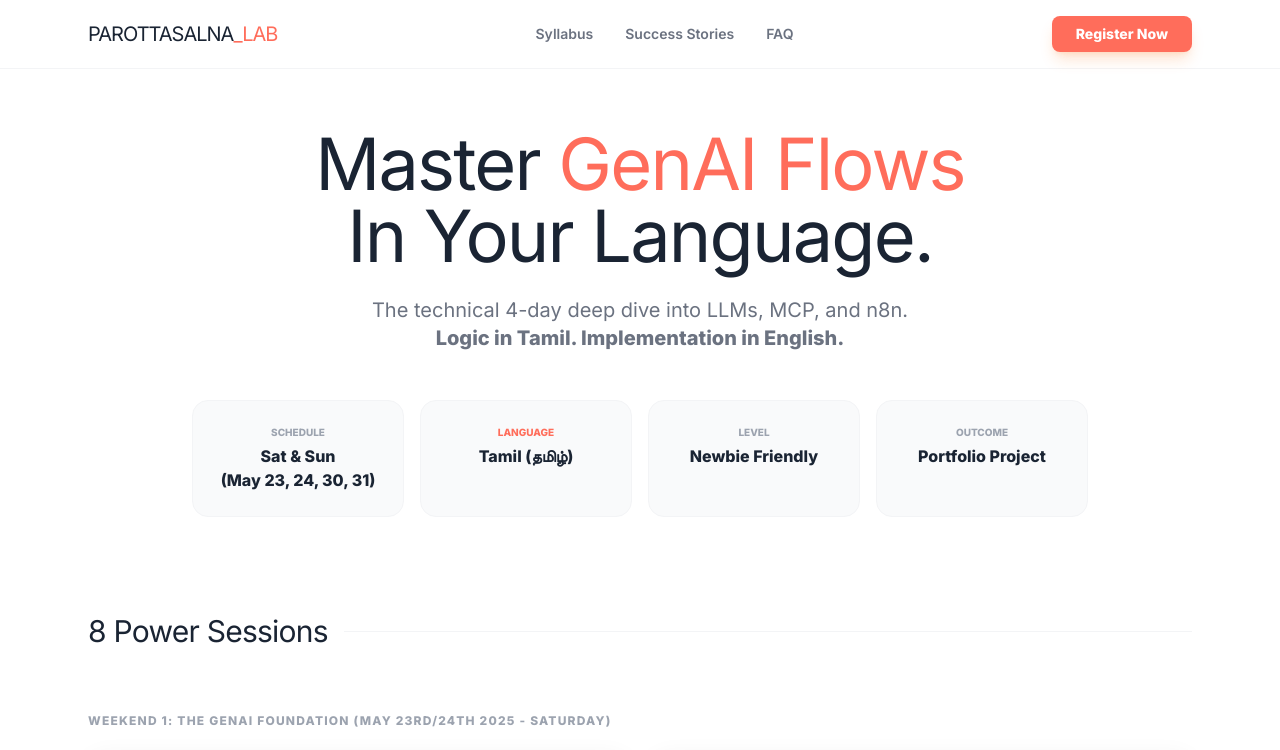
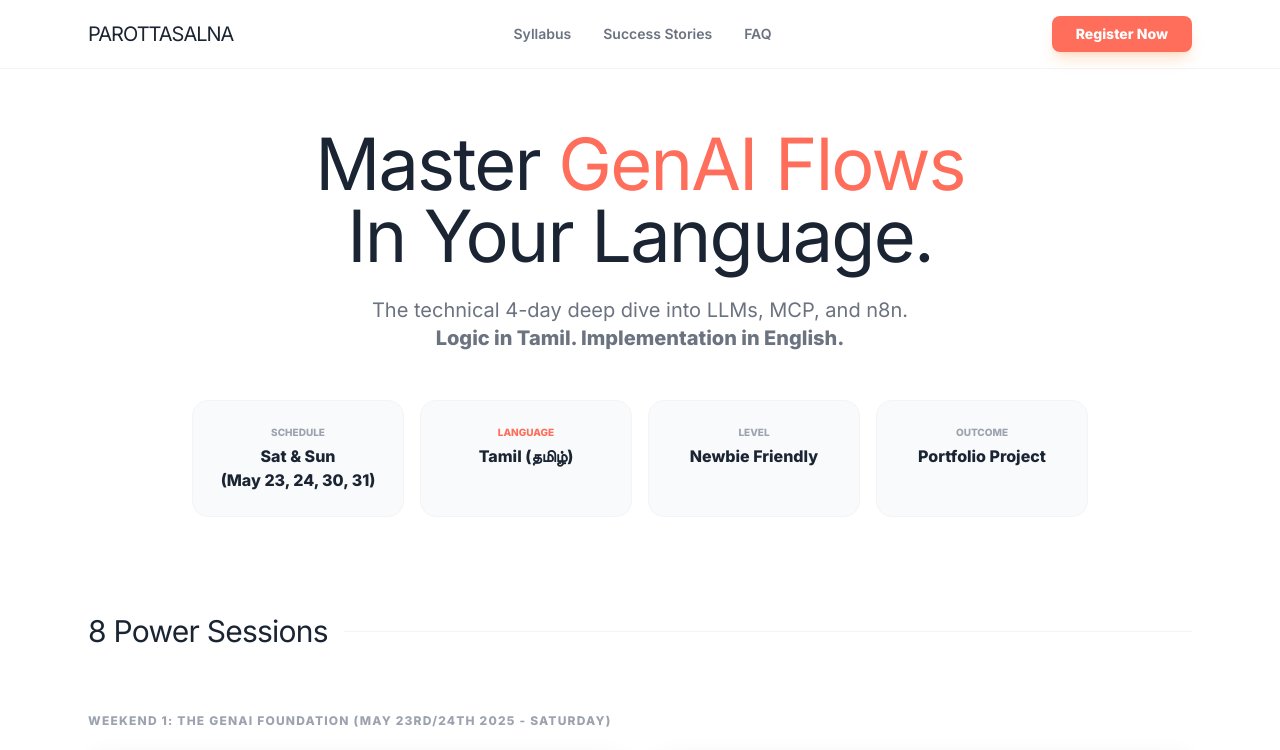
Before and after one commit to syedjaferk/genai_bootcamp_page, a plain HTML site: page index.html in a window 1280 px wide. Shown: the top 750 px of the page. Drawn offline with nearby package versions, Linux system fonts and the light colour scheme.

Commit message:
header change

```diff
--- a/index.html
+++ b/index.html
@@ -25,7 +25,7 @@
     <nav class="fixed top-0 w-full z-50 bg-white/90 backdrop-blur-md border-b border-gray-100">
         <div class="max-w-6xl mx-auto px-6 py-4 flex justify-between items-center">
             <div class="flex items-center gap-2">
-                <div class="text-xl font-800 tracking-tighter uppercase">Parottasalna<span class="n8n-orange">_Lab</span></div>
+                <div class="text-xl font-800 tracking-tighter uppercase">Parottasalna</div>
             </div>
             <div class="hidden md:flex gap-8 text-sm font-semibold text-gray-500">
                 <a href="#syllabus" class="hover:text-[#ff6d5b]">Syllabus</a>
```
